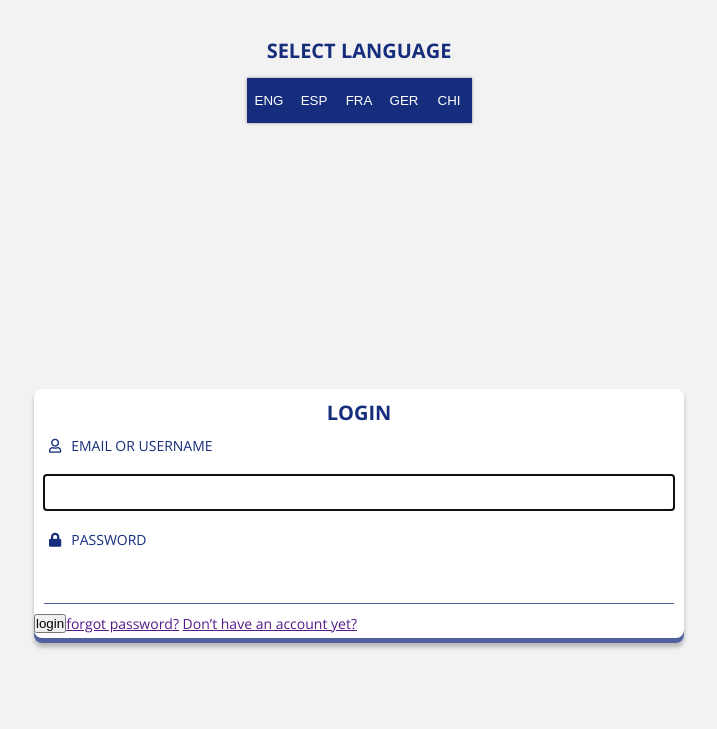
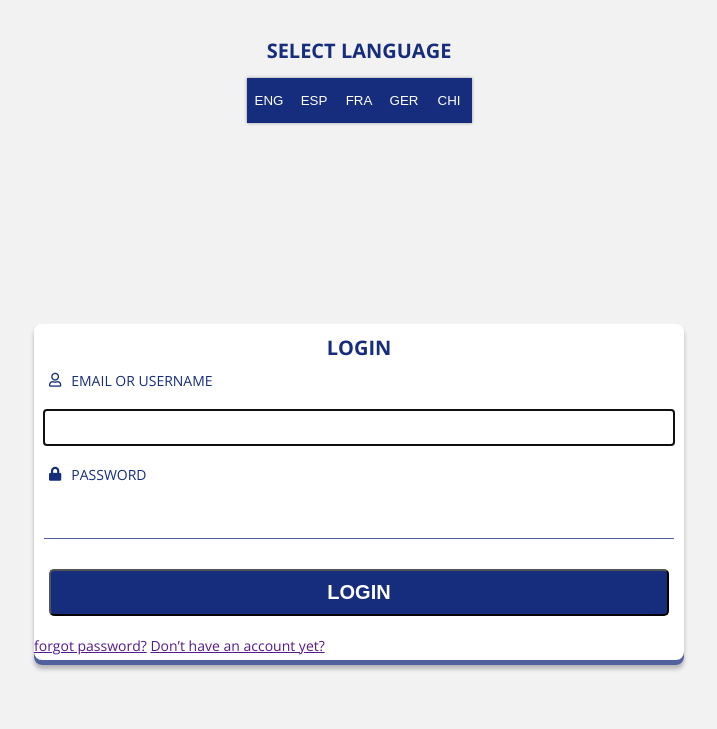
Before and after one commit to Cross-repo/TeamTGAtask2, a PHP site: page / in a window 1280 px wide. Shown: the part 71-800 px from the top of the page, without its empty margins (281-998 px from the left). Run offline with PHP 8.4, Linux system fonts and the light colour scheme; some web fonts are replaced.

Commit message:
Formats loginbtn

```diff
--- a/stylesheet.css
+++ b/stylesheet.css
@@ -144,6 +144,19 @@ article.form-login-article form#login-form div.input-container input {
   border-bottom: 1px solid rgba(22, 45, 125, 0.75);
 }
 
+article.form-login-article form#login-form input#loginBtn {
+  background: #162D7D;
+  color: #fff;
+  border-radius: 5px;
+  font-weight: bold;
+  font-size: 20px;
+  padding: 10px;
+  text-align: center;
+  text-transform: uppercase;
+  width: calc(100% - 30px);
+  margin: 20px auto;
+}
+
 h1, h2, h3 {
   font-family: 'Open Sans', sans-serif;
 }
--- a/stylesheet.scss
+++ b/stylesheet.scss
@@ -122,6 +122,19 @@ article{
                 }
             }
 
+            input#loginBtn{
+                background: $primaryColor;
+                color: #fff;
+                border-radius: 5px;
+                font-weight: bold;
+                font-size: 20px;
+                padding: 10px;
+                text-align: center;
+                text-transform: uppercase;
+                width: calc(100% - 30px);
+                margin: 20px auto;
+            }
+
         }
     }
 }
```
Also changed, not shown: 1 other file.
